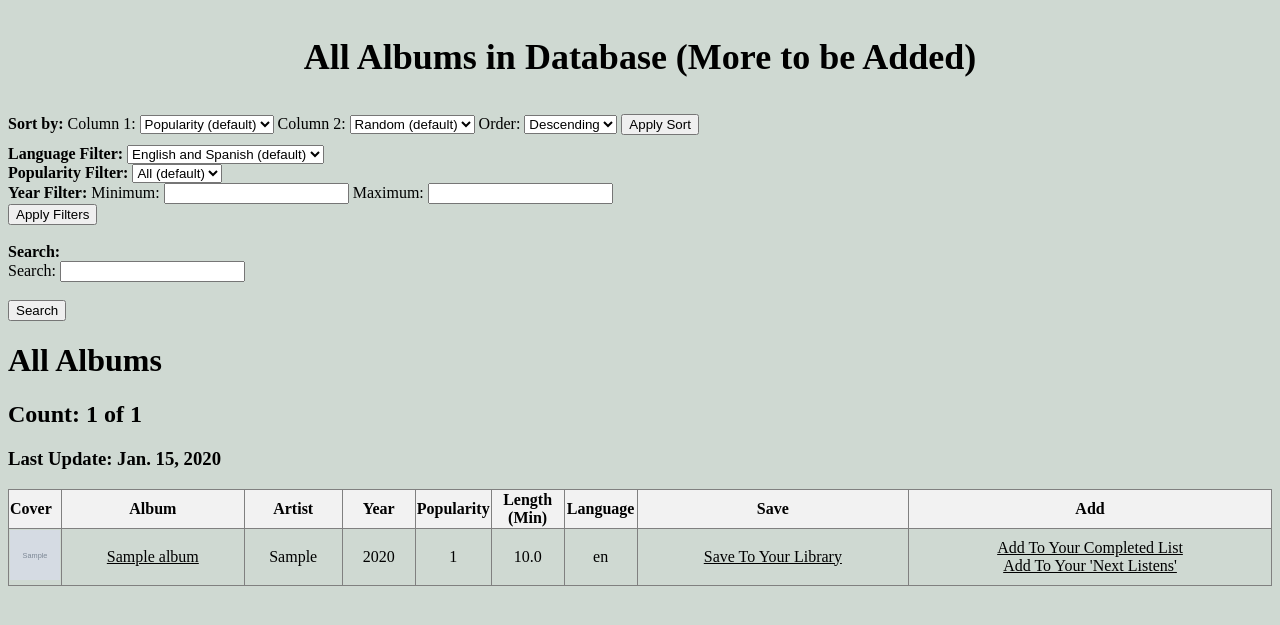
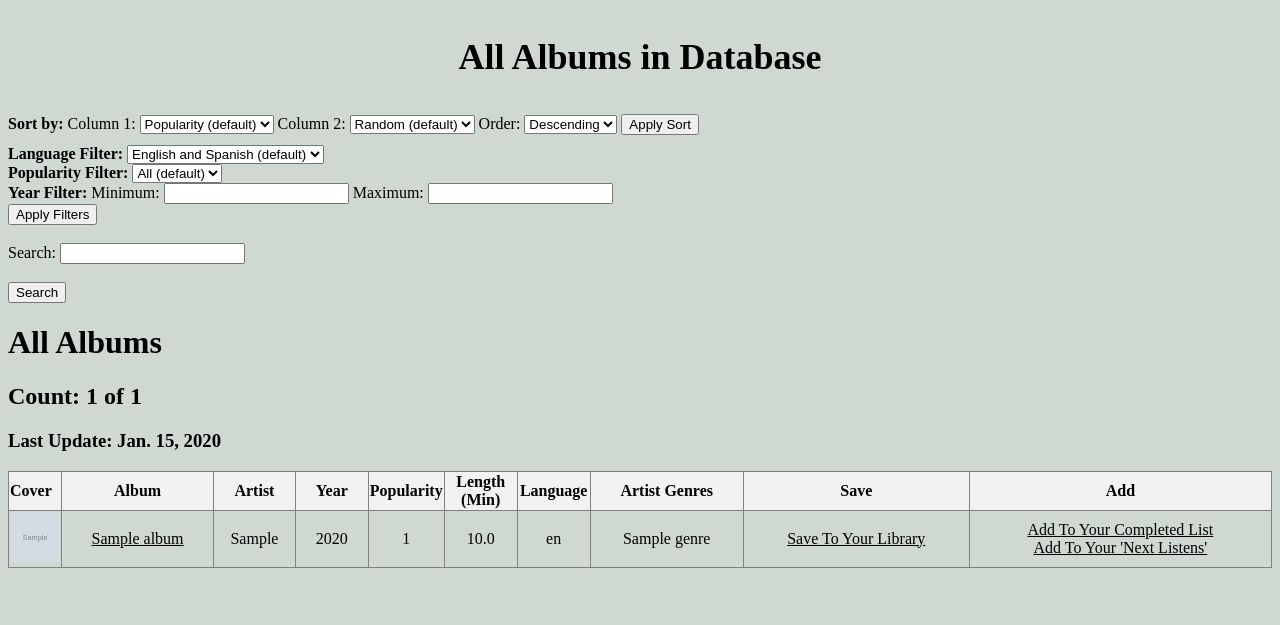
Before and after one commit to drewmuk/albumproject, a Django app: page /albums/all in a window 1280 px wide. Shown: the part 41-666 px from the top of the page. Run offline with Django 4.2, Linux system fonts and the light colour scheme; tables that the repository leaves empty hold one stand-in row (values such as "Sample post"); grey boxes marked "Sample" are stand-in pictures.

Commit message:
Finished scraping

```diff
--- a/albums/templates/display_album_table.html
+++ b/albums/templates/display_album_table.html
@@ -6,7 +6,7 @@
 <!DOCTYPE html>
 <html>
     <link rel="stylesheet" type="text/css" href="{% static 'mycss.css' %}">
-    <p style="font-size: 36px; text-align: center;""><b>All Albums in Database (More to be Added)</b></p>
+    <p style="font-size: 36px; text-align: center;""><b>All Albums in Database </b></p>
     <form action="{% url 'display_all_albums' %}" method="get">
         <div style="margin-bottom: 10px;">
             <b>Sort by:</b>
@@ -64,7 +64,6 @@
         </div>
         <br>
         <div style = "margin-right:1px">
-            <b>Search:</b>
             <form method="get">
                 {{ search_form }}
             </form>
@@ -107,6 +106,7 @@
                         <th class = "pop-column">Length (Min)</th>
                         <!-- <th>ID</th> -->
                         <th class = "pop-column">Language</th>
+                        <th class = "other-column">Artist Genres</th>
                         <th class = "other-column">Save</th>
                         <th class = "other-column">Add</th>
                         <!-- <th>Acousticness</th>
@@ -131,6 +131,7 @@
                             <td class = "pop-column">{{ row.Duration }}</td>
                             <!-- <td>{{ row.ID }}</td> -->
                             <td class = "pop-column">{{ row.Language }}</td>
+                            <td class = "other-column"> {{ row.genres }}</td>
                             <td class = "other-column">
                                 <a href="{% url 'add_to_lib' %}?album_id={{row.ID}}&album_name={{row.Album|urlencode}}&artist_name={{row.Artist|urlencode}}">Save To Your Library</a>
                             </td>
```
